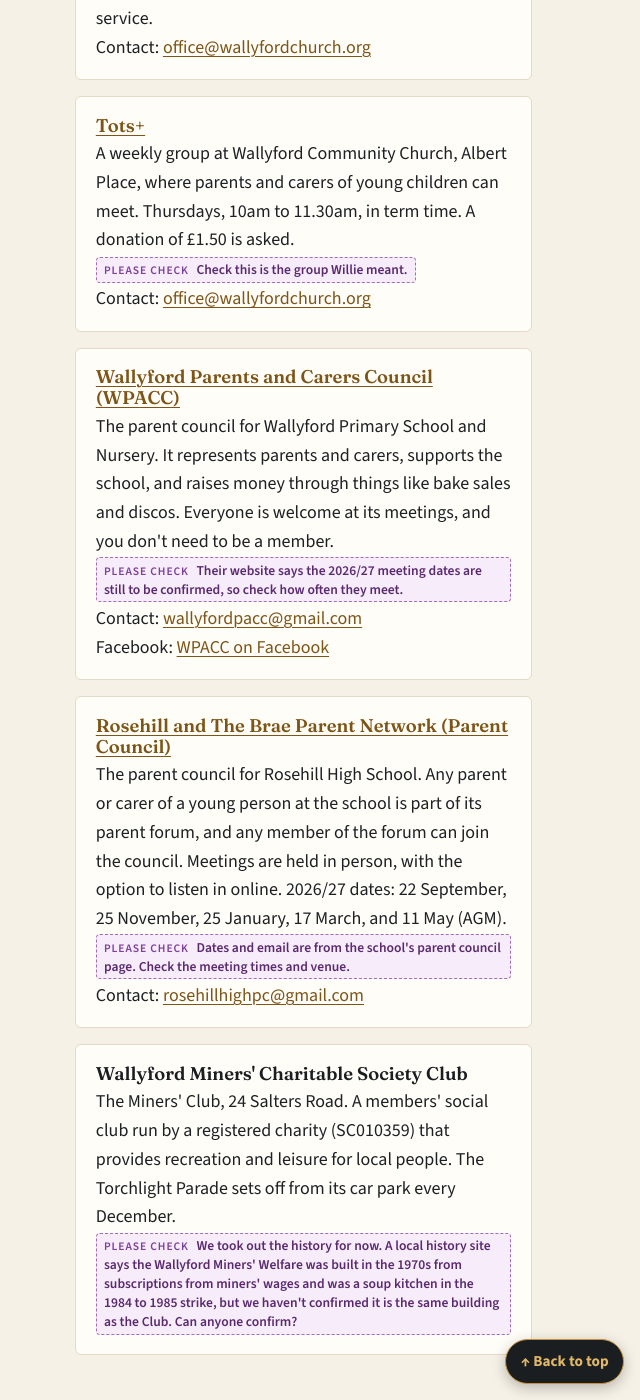
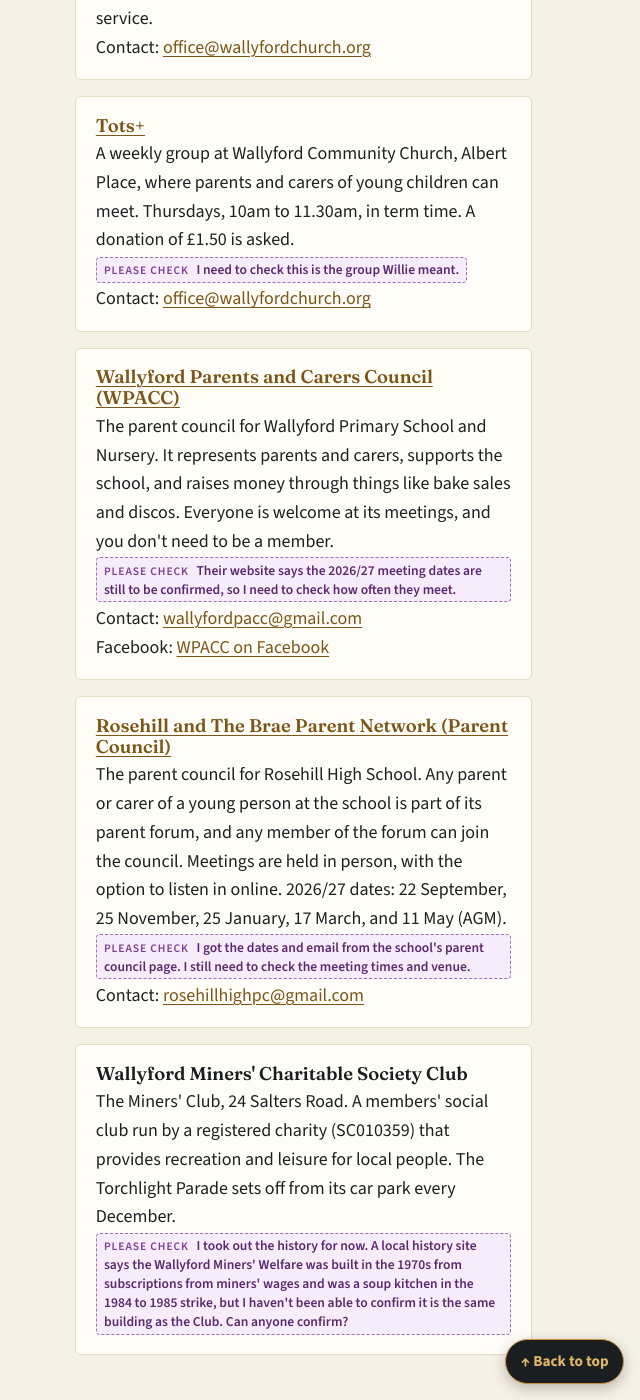
Before and after one commit to dochtie/wallyford-community-council, a Jekyll site: the page built from groups.html, in a window 1280 px wide and 1400 px high, scrolled down 1276 px. Shown: the whole window, without its empty margins (640-1280 px from the left). Built offline with Jekyll 4.4.1, drawn with Linux system fonts in a browser that asks for light colours; some of the changed text lies outside the part shown.

Commit message:
Write the Local groups review notes in Matthew's own voice
Co-Authored-By: Claude Sonnet 5.5 <noreply@anthropic.com>
Claude-Session: https://claude.ai/code/session_01AHWgmv98gDoPYAsZMrtSb6

```diff
--- a/_data/groups.yml
+++ b/_data/groups.yml
@@ -22,7 +22,7 @@ community:
     link: ""
     facebook: "https://www.facebook.com/share/14tafFaeGJb/"
     facebook_label: "Community Centre on Facebook"
-    check: "Add what's on and opening times. The address and email come from East Lothian Council's directory."
+    check: "I still need to add what's on and the opening times. I got the address and email from East Lothian Council's directory."
 
   - name: "Musselburgh and Wallyford Libraries"
     about: "Wallyford Library is at 25 Masons Way, EH21 8BF, in the Wallyford Learning Campus. Open Thursday 9am to 1pm and 2pm to 5pm, Friday 9am to 12pm and 1pm to 5pm, and Saturday 10am to 1pm. Free Wi-Fi, Click and Collect, and Bookbug sessions for under-5s on Thursdays and Saturdays at 10.30am. Phone 0131 202 8466 (option 3)."
@@ -30,7 +30,7 @@ community:
     link: "https://www.eastlothian.gov.uk/libraries-leisure-and-tourism/libraries/east-lothian-libraries/wallyford-library"
     facebook: "https://www.facebook.com/share/18SJvTXJWd/"
     facebook_label: "Libraries on Facebook"
-    check: "Opening hours are from East Lothian Council's Wallyford Library page. Worth checking they are still right."
+    check: "I took the opening hours from East Lothian Council's Wallyford Library page. I need to check they are still right."
 
   - name: "Wallyford Community Church"
     about: "Albert Place. Hosts the village's Remembrance Sunday service."
@@ -41,7 +41,7 @@ community:
     about: "A weekly group at Wallyford Community Church, Albert Place, where parents and carers of young children can meet. Thursdays, 10am to 11.30am, in term time. A donation of £1.50 is asked."
     contact: "office@wallyfordchurch.org"
     link: "https://www.wallyfordchurch.org/what-s-happening"
-    check: "Check this is the group Willie meant."
+    check: "I need to check this is the group Willie meant."
 
   - name: "Wallyford Parents and Carers Council (WPACC)"
     about: "The parent council for Wallyford Primary School and Nursery. It represents parents and carers, supports the school, and raises money through things like bake sales and discos. Everyone is welcome at its meetings, and you don't need to be a member."
@@ -49,19 +49,19 @@ community:
     link: "https://sites.google.com/view/wallyfordprimaryschoolpacc/home"
     facebook: "https://www.facebook.com/share/1FN9UteuUz/"
     facebook_label: "WPACC on Facebook"
-    check: "Their website says the 2026/27 meeting dates are still to be confirmed, so check how often they meet."
+    check: "Their website says the 2026/27 meeting dates are still to be confirmed, so I need to check how often they meet."
 
   - name: "Rosehill and The Brae Parent Network (Parent Council)"
     about: "The parent council for Rosehill High School. Any parent or carer of a young person at the school is part of its parent forum, and any member of the forum can join the council. Meetings are held in person, with the option to listen in online. 2026/27 dates: 22 September, 25 November, 25 January, 17 March, and 11 May (AGM)."
     contact: "rosehillhighpc@gmail.com"
     link: "https://sites.google.com/edubuzz.org/rosehill-high-school/parent-engagement/rosehill-and-the-brae-parent-network-parent-council"
-    check: "Dates and email are from the school's parent council page. Check the meeting times and venue."
+    check: "I got the dates and email from the school's parent council page. I still need to check the meeting times and venue."
 
   - name: "Wallyford Miners' Charitable Society Club"
     about: "The Miners' Club, 24 Salters Road. A members' social club run by a registered charity (SC010359) that provides recreation and leisure for local people. The Torchlight Parade sets off from its car park every December."
     contact: ""
     link: ""
-    check: "We took out the history for now. A local history site says the Wallyford Miners' Welfare was built in the 1970s from subscriptions from miners' wages and was a soup kitchen in the 1984 to 1985 strike, but we haven't confirmed it is the same building as the Club. Can anyone confirm?"
+    check: "I took out the history for now. A local history site says the Wallyford Miners' Welfare was built in the 1970s from subscriptions from miners' wages and was a soup kitchen in the 1984 to 1985 strike, but I haven't been able to confirm it is the same building as the Club. Can anyone confirm?"
 
 tras:
   - name: "TO DO: name of tenants' and residents' association"
```
